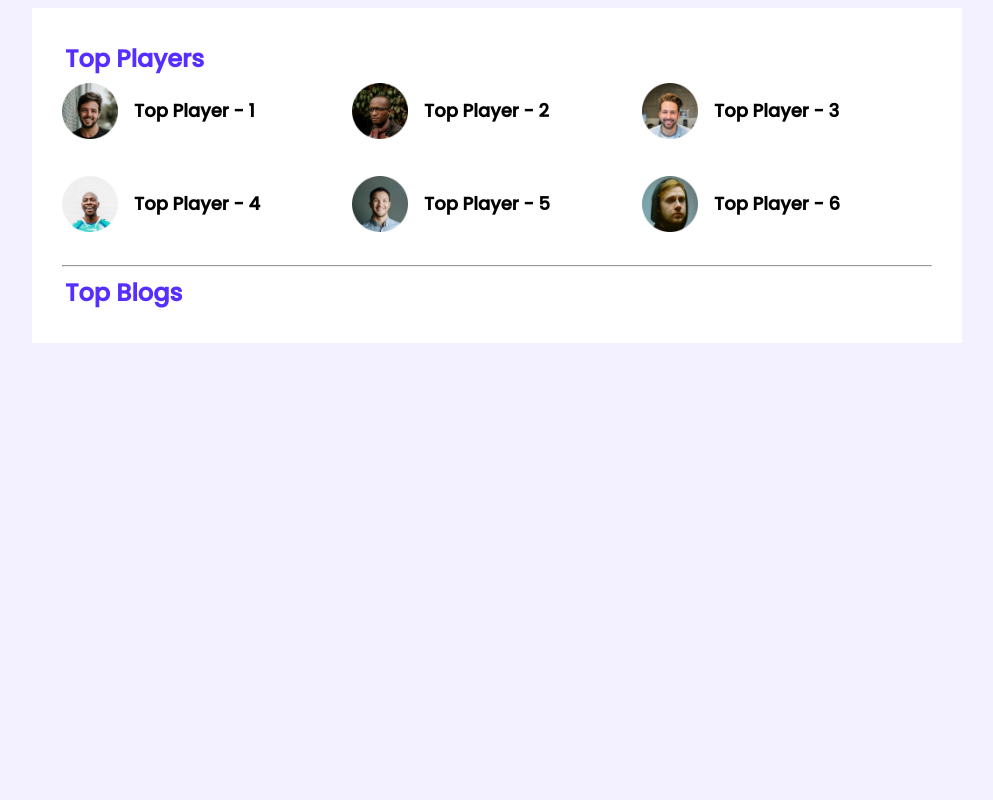
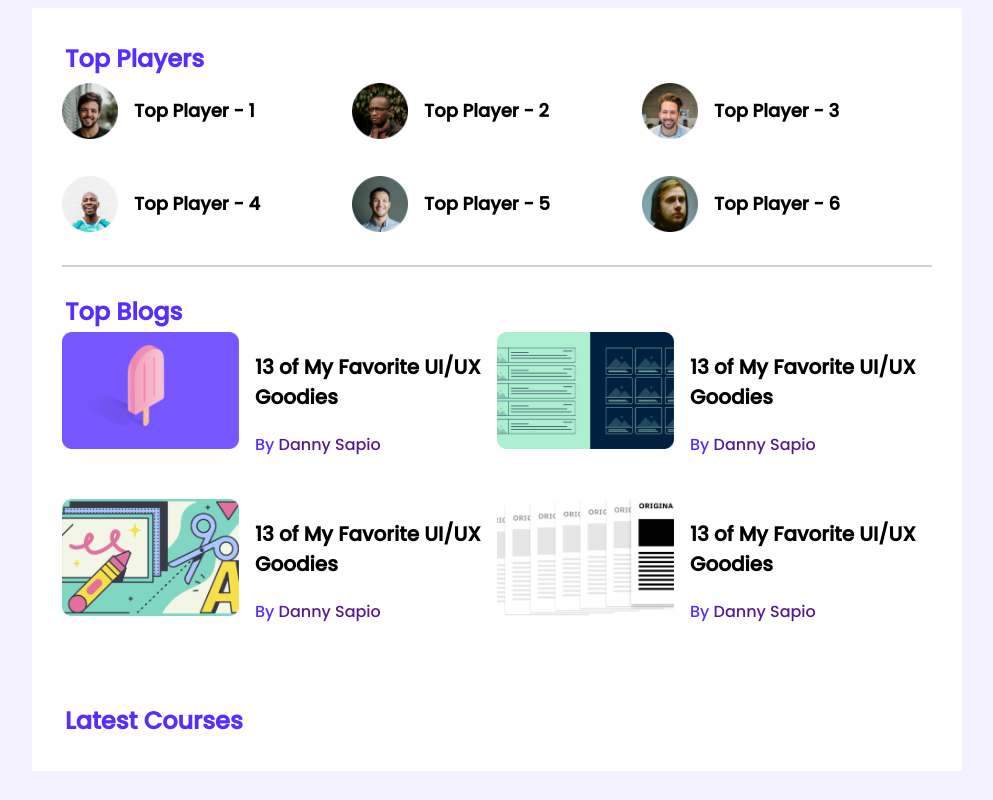
Before and after one commit to robinrakibul/leader-board-css3, a plain HTML site: page index.html in a window 1280 px wide. Shown: the whole page, without its empty margins (143-1136 px from the left). Drawn offline with Linux system fonts and the light colour scheme.

Commit message:
first section done

```diff
--- a/css/style.css
+++ b/css/style.css
@@ -7,6 +7,8 @@ body{
 }
 main{
     display: flex;
+    flex-direction: column;
+    align-items: center;
     justify-content: center;
 }
 .container{
@@ -44,6 +46,37 @@ main{
     margin-left: 16px;
     font-size: 18px;
 }
-.hr{
+hr{
     border: 1px solid #D1D1D1;
+    margin-bottom: 27px;
 }
+
+/* top blog styles  */
+.blogs{
+    display: grid;
+    grid-template-columns: repeat(2,1fr);
+    grid-row-gap: 26px;
+}
+.blog{
+    display: flex;
+}
+.blog .thumbnail img{
+    width: 177px;
+    height:
+    117px;
+}
+.blog-info{
+    margin-left: 16px;
+}
+.blog-title{
+    font-size: 20px;
+}
+.blog-author{
+    color: #D1D1D1;
+    color: #562EFF;
+    font-size: 16px;
+}
+.blog-author a{
+    font-size: 16px;
+    text-decoration: none;
+}
--- a/index.html
+++ b/index.html
@@ -50,7 +50,55 @@
             <hr>
             <div class="top-blogs">
                 <h2 class="section-title">Top Blogs</h2>
+                <div class="blogs">
+                    <article class="blog">
+                        <div class="thumbnail">
+                            <img src="images/blogs/blog-1.png" alt="">
+                        </div>
+                        <div class="blog-info">
+                            <h3 class="blog-title">13 of My Favorite
+                                UI/UX Goodies</h3>
+                                <p class="blog-author">By <a href="">Danny Sapio</a></p>
+                        </div>
+                    </article>
+                    <article class="blog">
+                        <div class="thumbnail">
+                            <img src="images/blogs/blog-2.png" alt="">
+                        </div>
+                        <div class="blog-info">
+                            <h3 class="blog-title">13 of My Favorite
+                                UI/UX Goodies</h3>
+                                <p class="blog-author">By <a href="">Danny Sapio</a></p>
+                        </div>
+                    </article>
+                    <article class="blog">
+                        <div class="thumbnail">
+                            <img src="images/blogs/blog-3.png" alt="">
+                        </div>
+                        <div class="blog-info">
+                            <h3 class="blog-title">13 of My Favorite
+                                UI/UX Goodies</h3>
+                                <p class="blog-author">By <a href="">Danny Sapio</a></p>
+                        </div>
+                    </article>
+                    <article class="blog">
+                        <div class="thumbnail">
+                            <img src="images/blogs/blog-4.png" alt="">
+                        </div>
+                        <div class="blog-info">
+                            <h3 class="blog-title">13 of My Favorite
+                                UI/UX Goodies</h3>
+                                <p class="blog-author">By <a href="">Danny Sapio</a></p>
+                        </div>
+                    </article>
+                </div>
             </div>
+        </section>
+        <!-- latest courses -->
+        <section class="container">
+            <h2 class="section-title">
+                Latest Courses
+            </h2>
         </section>
     </main>
 </body>
```
